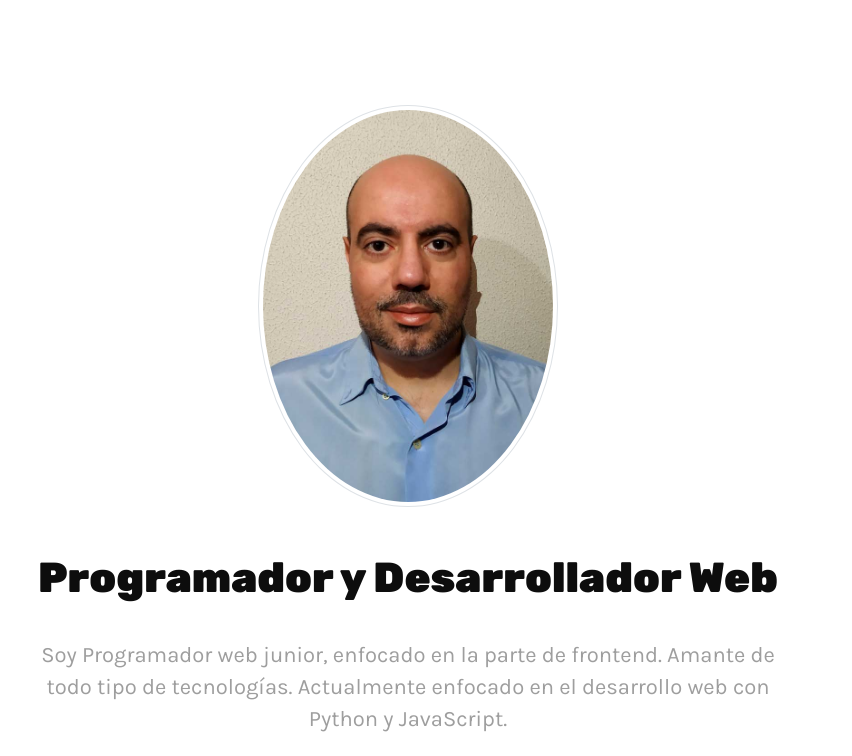
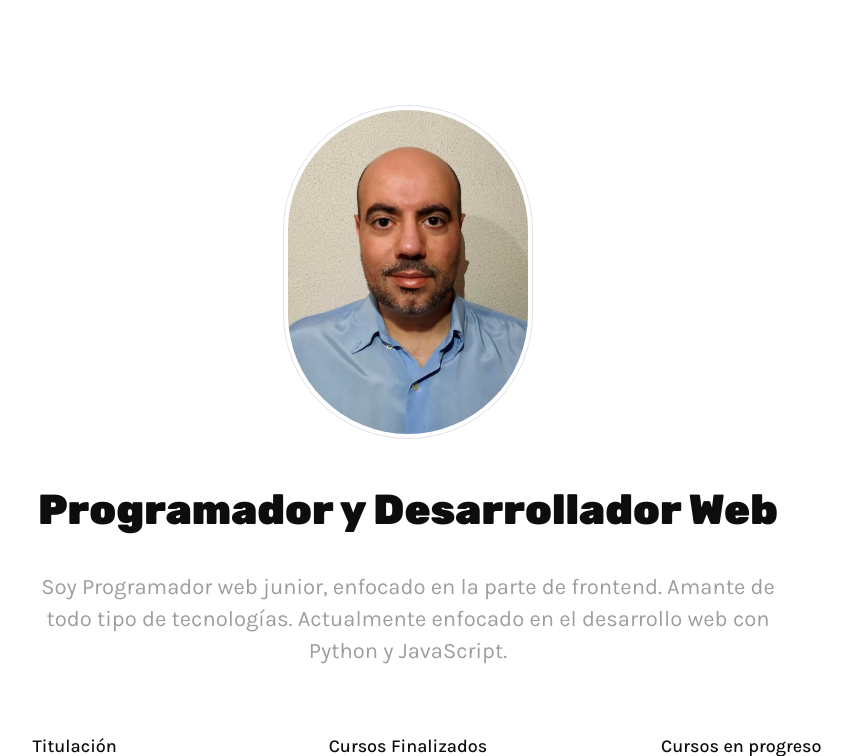
Before and after one commit to CM-CA/portfolio, a Django app: page / in a window 1280 px wide. Shown: the part 96-852 px from the top of the page, without its empty margins (232-1084 px from the left). Run offline with Django 3.2, Linux system fonts and the light colour scheme; some libraries are stand-ins or nearby versions.

Commit message:
change profile picture and style

```diff
--- a/base/templates/base/index.html
+++ b/base/templates/base/index.html
@@ -54,9 +54,12 @@
             <div class="col-xl-8 col-lg-10">
                 <div class="pt-0 pb-45">
                     <a href="#webcontent">
-                        <img alt="Yo" class="img-fluid img-thumbnail rounded-circle" data-aos="fade-down"
-                             data-aos-delay="15" data-aos-duration="2000" height="300" src="{% static 'images/actual_me.jpg' %}"
-                             width="300"></a>
+
+                        <img alt="Yo" data-aos="fade-down" class="img-fluid img-thumbnail"
+                             data-aos-delay="15" data-aos-duration="2000" src="{% static 'images/actual_me.jpg' %}"
+                             height="250px" width="250px" style="border-radius:150px;">
+
+                    </a>
                 </div>
                 <h2 class="small" data-aos="fade-down" data-aos-delay="0" data-aos-duration="600">
                     Programador y Desarrollador Web
```
Also changed, not shown: static/scss/framework.scss (line endings or trailing spaces).
